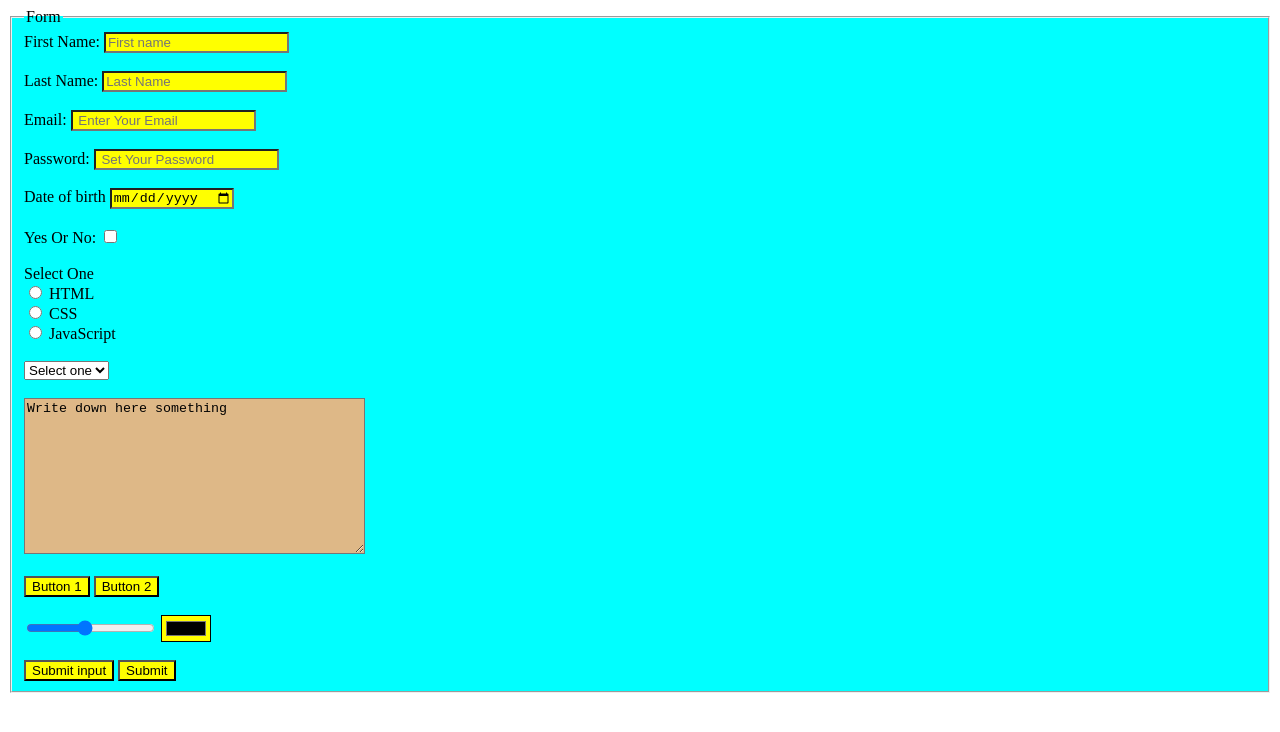
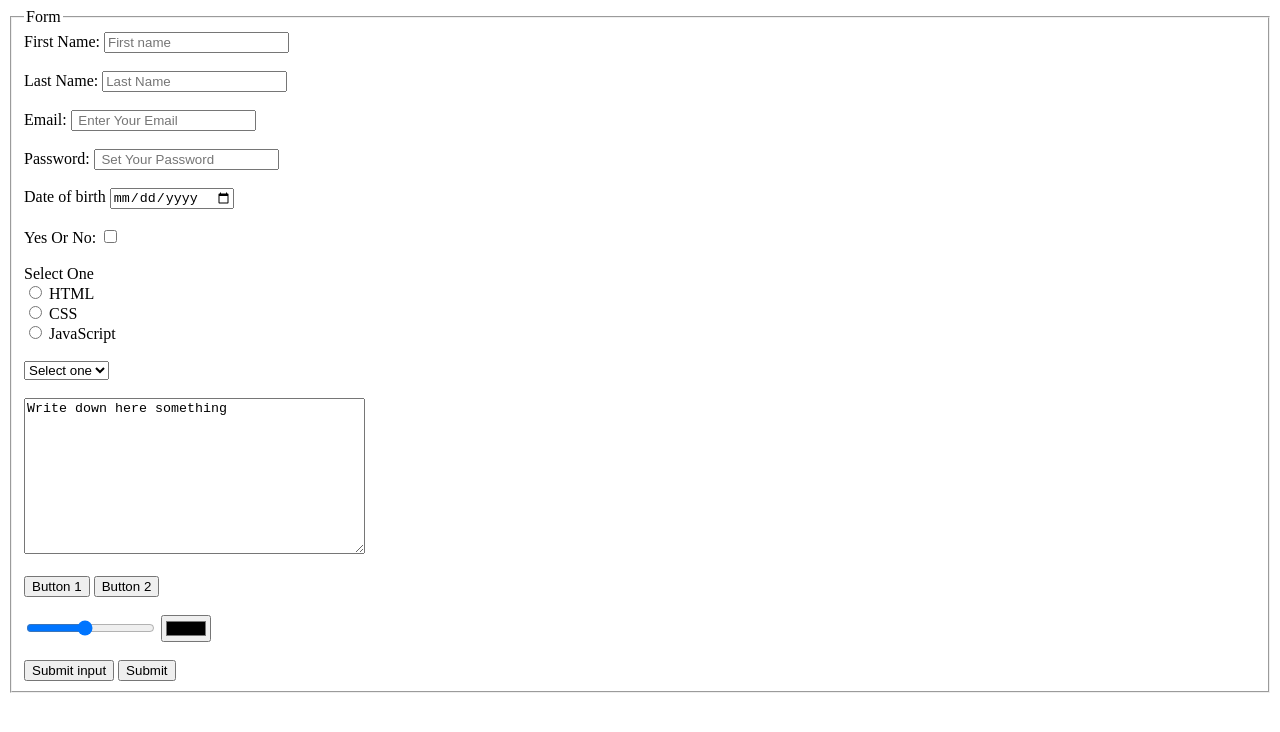
Before and after one commit to Fahmida12345/class9, a plain HTML site: page index.html in a window 1280 px wide. Drawn offline with Linux system fonts and the light colour scheme.

Commit message:
new upload

```diff
--- a/index.html
+++ b/index.html
@@ -3,20 +3,6 @@
 <head>
     <title>Input Type of HTML</title>
 
-
-    <style>
-        fieldset{
-            background-color: aqua;
-        }
-
-        input{
-            background-color: yellow;
-        }
-
-        textarea{
-            background-color: burlywood;
-        }
-    </style>
 </head>
 <body>
 
```
